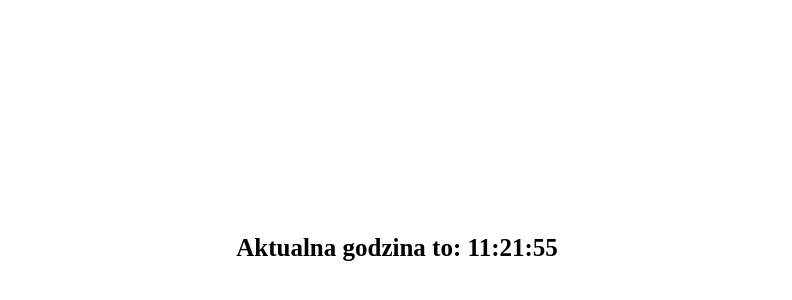
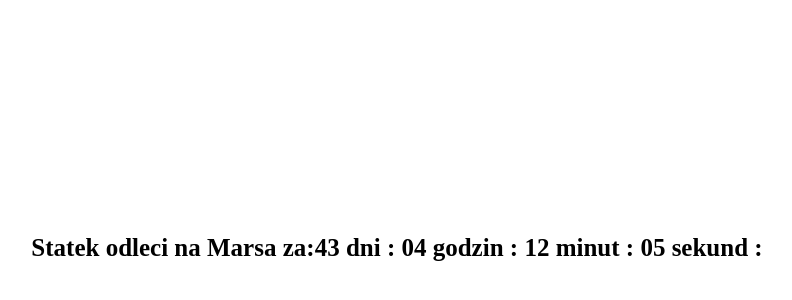
Before and after one commit to MagdaMB/Zadanie11-Samuraj, a plain HTML site: page index.html in a window 1280 px wide. Shown: the part 152-452 px from the top of the page, without its empty margins (243-1035 px from the left). Drawn offline with Linux system fonts and the light colour scheme.

Commit message:
odliczanie czasu do zdarzenia

```diff
--- a/index.html
+++ b/index.html
@@ -10,7 +10,13 @@
 </head>
 
 <body>
-    <div class="result"></div>
+    <p class="result">Statek odleci na Marsa za: </p>
+    <div class="result">
+        <span class="d"></span>
+        <span class="h"></span>
+        <span class="m"></span>
+        <span class="s"></span>
+    </div>
     <script src="js/script.js"></script>
 </body>
 
--- a/js/script.js
+++ b/js/script.js
@@ -1,16 +1,29 @@
-let time = document.querySelector(".result");
+const endTime = new Date('2019-02-25 15:34:00').getTime();
+const spanD = document.querySelector(".d");
+const spanH = document.querySelector(".h");
+const spanM = document.querySelector(".m");
+const spanS = document.querySelector(".s");
 
-const showTime = () => {
-    const date = new Date();
+setInterval(() => {
+        const nowTime = new Date().getTime();
+        const time = endTime - nowTime;
 
-    let hour = date.getHours() < 10 ? "0" + date.getHours() : date.getHours();
-    let minute = date.getMinutes() < 10 ? "0" + date.getMinutes() : date.getMinutes();
-    let seconds = date.getSeconds() < 10 ? "0" + date.getSeconds() : date.getSeconds();
+        const days = Math.floor((endTime / (1000 * 60 * 60 * 24)) - (nowTime / (1000 * 60 * 60 * 24)));
+        let hours = Math.floor(((endTime / (1000 * 60 * 60)) - (nowTime / (1000 * 60 * 60))) % 24);
 
+        hours = hours < 10 ? `0${hours}` : hours;
 
-    time.textContent = `Aktualna godzina to: ${hour}:${minute}:${seconds}`;
+        let minutes = Math.floor(((endTime / (1000 * 60)) - (nowTime / (1000 * 60))) % 60);
 
+        minutes = minutes < 10 ? `0${minutes}` : minutes;
 
-}
+        let seconds = Math.floor(((endTime / (1000)) - (nowTime / (1000))) % 60);
 
-setInterval(showTime, 1000);
+        seconds = seconds < 10 ? `0${seconds}` : seconds;
+
+        spanD.textContent = `${days} dni :`;
+        spanH.textContent = `${hours} godzin :`;
+        spanM.textContent = `${minutes} minut :`;
+        spanS.textContent = `${seconds} sekund :`;
+    },
+    1000)
```
